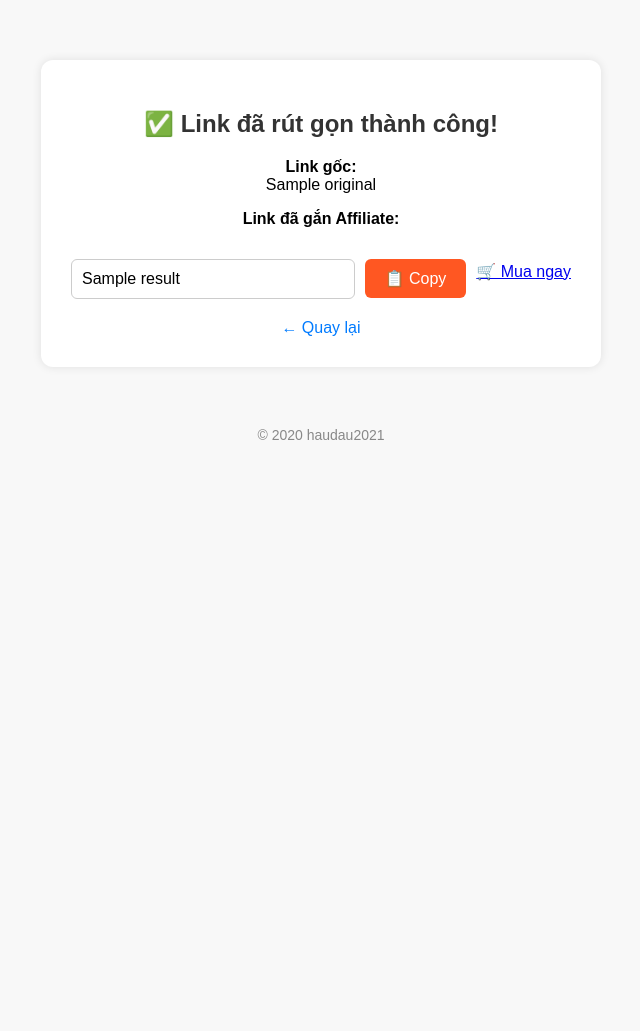
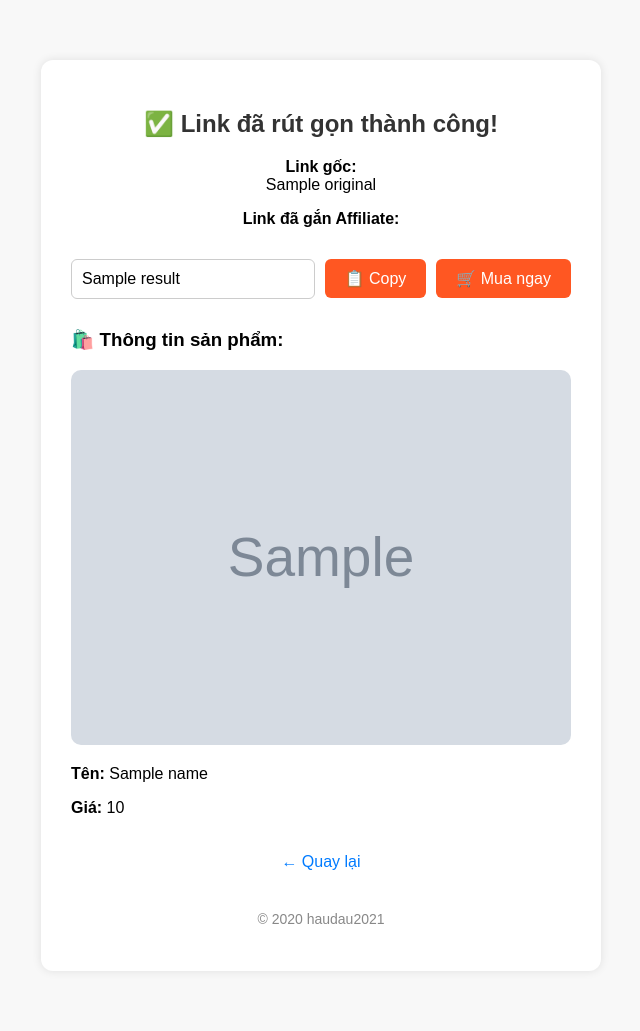
Before and after one commit to haudau2021/getlinkshope-ytb, a Flask app: template templates/preview.html in a window 1280 px wide. Shown: the whole page, without its empty margins (319-959 px from the left). Before the commit the page ends 440 px from the top, so only its background shows below. Run offline with Flask 3, Linux system fonts and the light colour scheme; the template is opened without the code that fills it: most values are stand-ins (such as "Sample title", 1, 10 or a date in 2020); grey boxes marked "Sample" are stand-in pictures.

Commit message:
Update preview.html

```diff
--- a/templates/preview.html
+++ b/templates/preview.html
@@ -3,29 +3,42 @@
 <head>
   <meta charset="UTF-8">
   <title>Link đã tạo</title>
-  <link rel="stylesheet" href="{{ url_for('static', filename='style.css') }}">
+  <link rel="stylesheet" href="/static/style.css">
 </head>
 <body>
   <div class="container">
     <h2>✅ Link đã rút gọn thành công!</h2>
+
     <p><strong>Link gốc:</strong><br>{{ original }}</p>
     <p><strong>Link đã gắn Affiliate:</strong></p>
+
     <div class="link-box">
-      <input type="text" value="{{ result }}" id="resultLink" readonly>
-      <button onclick="copyToClipboard()">📋 Copy</button>
-      <a href="{{ result }}" target="_blank" class="buy-now">🛒 Mua ngay</a>
+      <input type="text" id="shortLink" value="{{ result }}" readonly>
+      <button onclick="copyLink()">📋 Copy</button>
+      <a href="{{ result }}" target="_blank"><button>🛒 Mua ngay</button></a>
     </div>
+
+    {% if name or price or image %}
+    <div style="text-align: left; margin-top: 30px;">
+      <h3>🛍️ Thông tin sản phẩm:</h3>
+      {% if image %}
+        <img src="{{ image }}" alt="Ảnh sản phẩm" style="width: 100%; border-radius: 10px;">
+      {% endif %}
+      <p><strong>Tên:</strong> {{ name }}</p>
+      <p><strong>Giá:</strong> {{ price }}</p>
+    </div>
+    {% endif %}
+
     <a href="/" class="back">← Quay lại</a>
+    <p class="footer">© {{ now.year }} haudau2021</p>
   </div>
 
   <script>
-    function copyToClipboard() {
-      const copyText = document.getElementById("resultLink");
-      copyText.select();
+    function copyLink() {
+      const link = document.getElementById("shortLink");
+      link.select();
       document.execCommand("copy");
-      alert("Đã copy!");
     }
   </script>
-  <p class="footer">© {{ now.year }} haudau2021</p>
 </body>
 </html>
```
